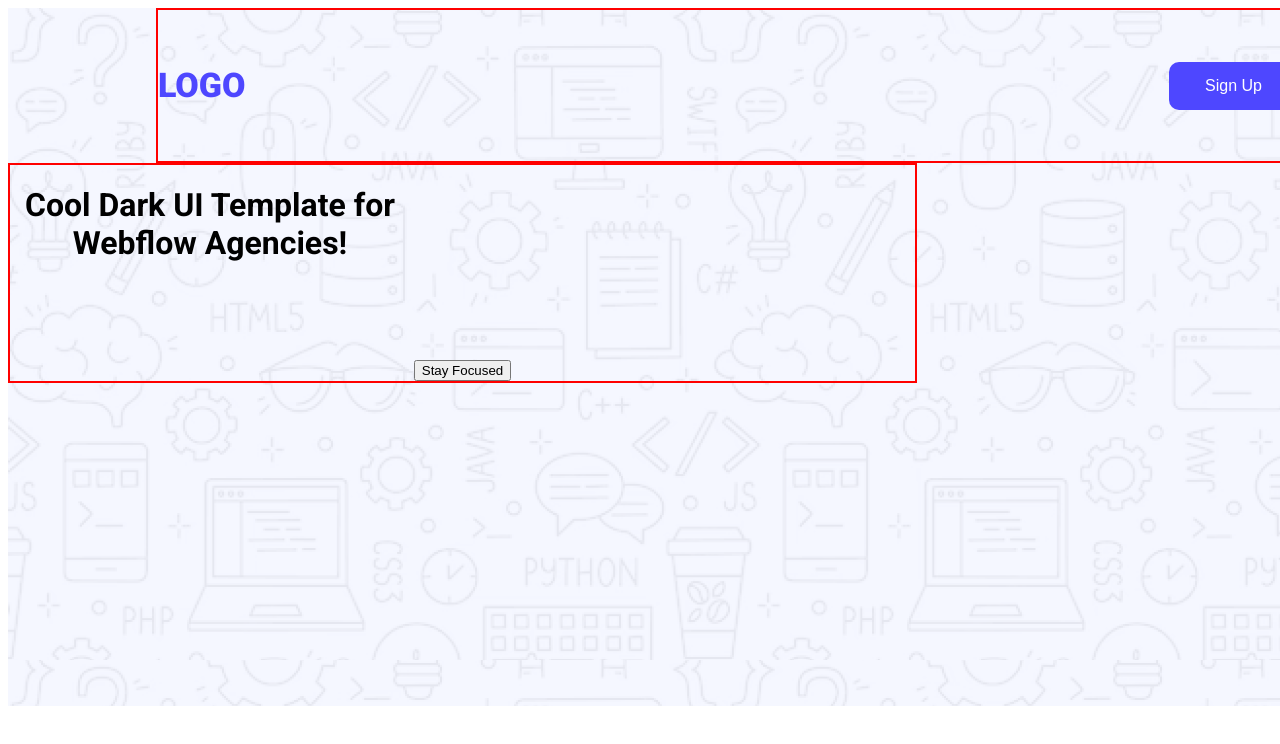
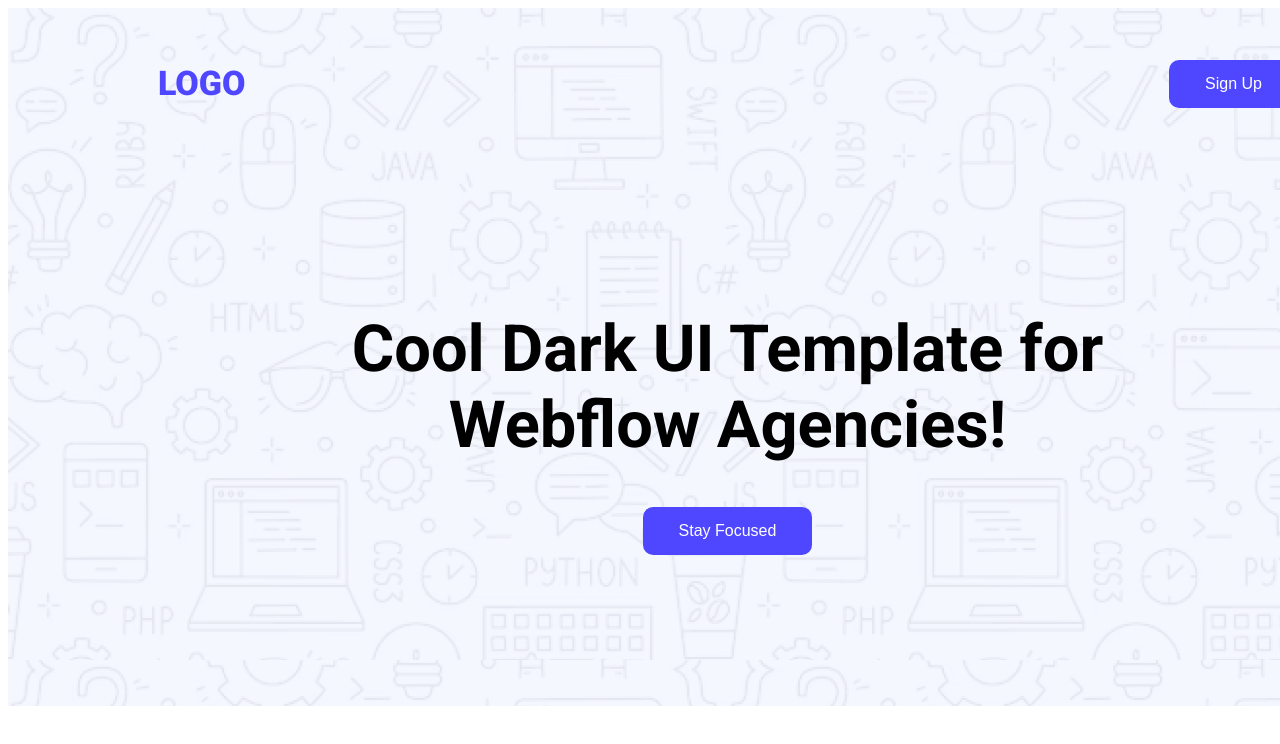
Before and after one commit to Antushil11/B12A01-landing-launchpad--2, a plain HTML site: page index.html in a window 1280 px wide. Shown: the top 744 px of the page. Drawn offline with Linux system fonts and the light colour scheme.

Commit message:
added header

```diff
--- a/index.html
+++ b/index.html
@@ -25,7 +25,7 @@
         <div class="Heading">
             <h1 class="h1">Cool Dark UI Template for Webflow Agencies!</h1>
 
-            <button>Stay Focused</button>
+            <button class="Stay-Focused-button button">Stay Focused</button>
 
         </div>
     </header>
--- a/style/style.css
+++ b/style/style.css
@@ -1,10 +1,9 @@
-
-.roboto-normal{
-  font-family: "Roboto", sans-serif;
-  font-optical-sizing: auto;
-  font-style: normal;
-  font-variation-settings:
-    "wdth" 100;
+.roboto-normal {
+    font-family: "Roboto", sans-serif;
+    font-optical-sizing: auto;
+    font-style: normal;
+    font-variation-settings:
+        "wdth" 100;
 }
 
 /* style shear */
@@ -37,7 +36,6 @@
     align-items: center;
     text-align: center;
     margin: 0 auto;
-     border: 2px solid red;
 
 
 
@@ -81,17 +79,39 @@
 .Heading {
     text-align: center;
     width: 905px;
-    border: 2px solid red;
+    height: 237px;
+    margin-left: 267px;
+    gap: 37px;
+    margin-bottom: 152px;
+    margin-top: 152px;
 
 
 
 }
 
-.Heading .h1{
-    width: 400px;
+.Heading .h1 {
+    width: 905px;
     height: 152px;
-
-
+    font-size: 65px;
 
 
 }
+
+.Stay-Focused-button {
+    padding: 12px 36px 12px 36px;
+    gap: 10;
+    border-radius: 10px;
+    background: rgb(78, 71, 255);
+    text-align: center;
+    font-size: 16px;
+    font-weight: 700px;
+    line-height: 150%;
+    color: #FFFFFF;
+    border: none;
+}
+.button:hover{
+    background-color: rgb(184, 184, 155);
+    color: black;
+    transition-duration: 0.4s;
+
+}
```
